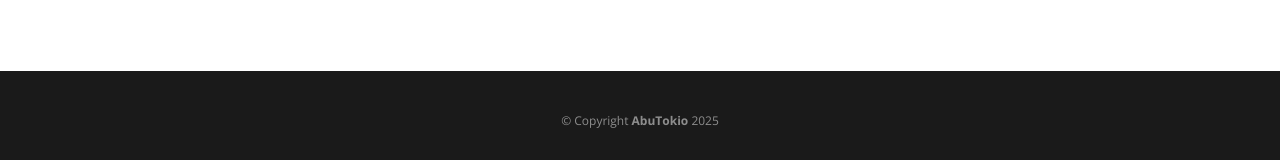
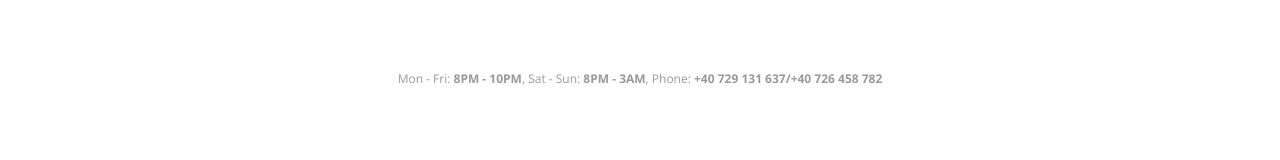
Before and after one commit to AbuTokio/restaurant-hungry-people, a React (Vite) app: page /booking in a window 1280 px wide. Shown: the part 1488-1648 px from the top of the page. Built offline with nearby package versions, Linux system fonts and the light colour scheme.

Commit message:
added opening times on booking page

```diff
--- a/src/pages/booking/Booking.tsx
+++ b/src/pages/booking/Booking.tsx
@@ -27,6 +27,11 @@ export default function Booking() {
         orientation={status === "confirmed" ? "booking-confirmation" : "booking"}
         subtitle={status === "confirmed" ? "Thanks for dining with us." : ""}
       />
+      <p className="text-center mb-30 font-opensans text-xs text-[#33333380]">
+        Mon - Fri: <span className="font-bold">8PM - 10PM</span>, Sat - Sun:{" "}
+        <span className="font-bold">8PM - 3AM</span>, Phone:{" "}
+        <span className="font-bold">+40 729 131 637/+40 726 458 782</span>
+      </p>
 
       {forward && <Navigate to="/" />}
     </>
```
